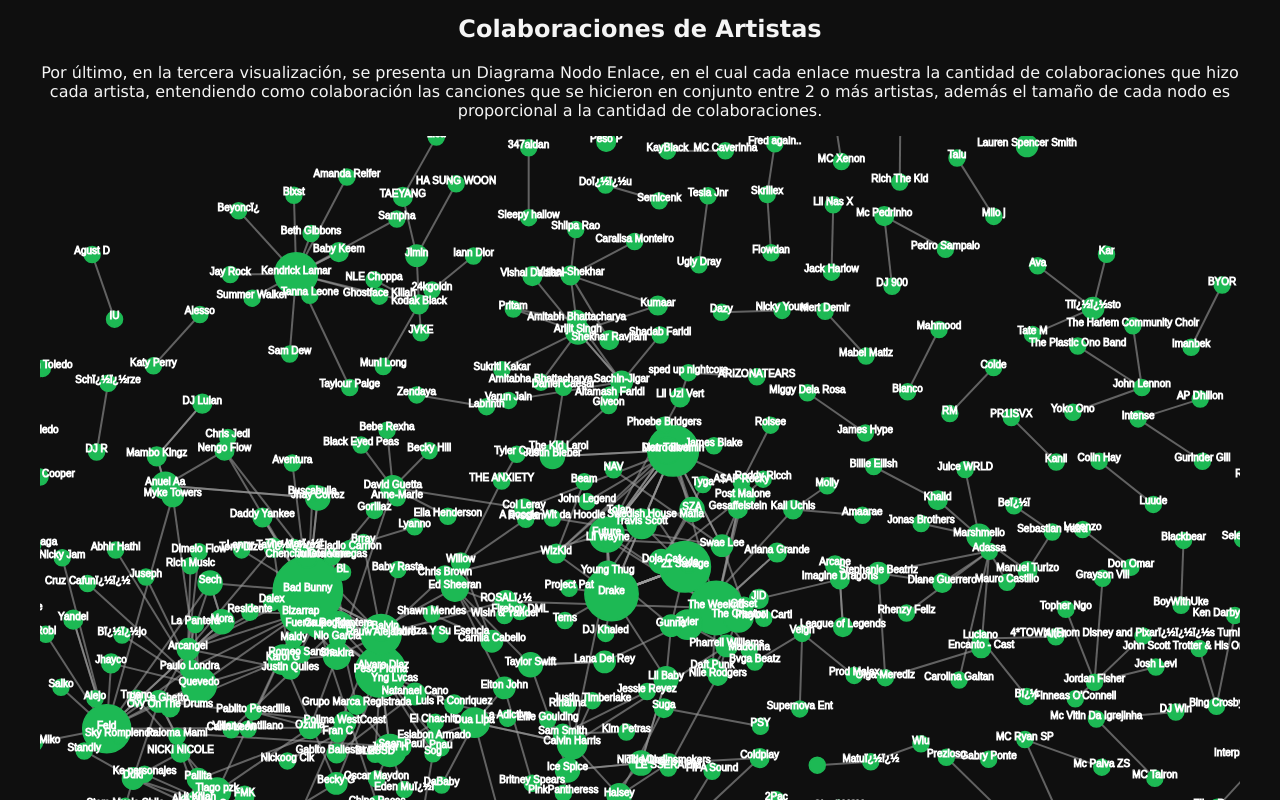
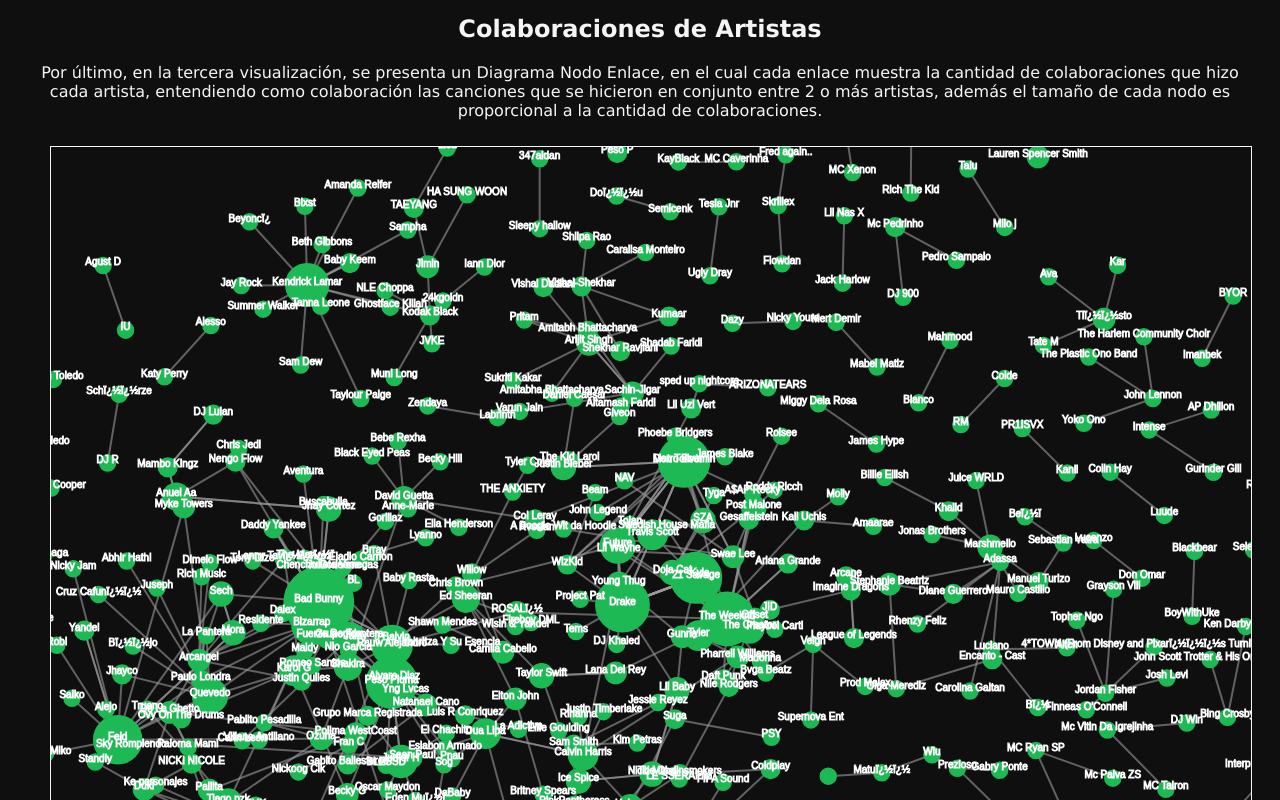
Before and after one commit to gustavopalaciosc/Proyecto-infovis, a plain HTML site: page visualizaciones.html in a window 1280 px wide. Shown: the part 1040-1840 px from the top of the page. Drawn offline with nearby package versions, Linux system fonts and the light colour scheme; animation ran at ten frames a second.

Commit message:
Cambios varios

```diff
--- a/main.js
+++ b/main.js
@@ -275,7 +275,9 @@
 
 const svg_3 = SVG3.append("svg")
     .attr("width", WIDTH_VIS_3)
-    .attr("height", HEIGHT_VIS_3);
+    .attr("height", HEIGHT_VIS_3)
+    .style("border", '1px solid')
+    .style("margin", '10px 10px');
 
     let tamano_nodo = d3.scaleLinear()
     .domain([1, 25])
@@ -292,7 +294,7 @@
         .forceSimulation(nodos)
         .force("enlaces", FuerzaEnlace)
         .force("centro", d3.forceCenter(WIDTH_VIS_3 / 2, HEIGHT_VIS_3 / 2))
-        .force("colision", d3.forceCollide(35)) // Tiene más poder que los demás
+        .force("colision", d3.forceCollide(35))
         .force("carga", d3.forceManyBody().strength(2))
 
 
--- a/style.css
+++ b/style.css
@@ -9,7 +9,7 @@
     display: flex;
     flex-direction: column;
     justify-content: center;
-    font-family: 'Lucida Sans', 'Lucida Sans Regular', 'Lucida Grande', 'Lucida Sans Unicode', Geneva, Verdana, sans-serif;
+    font-family: 'sans-serif' ,'Lucida Sans', 'Lucida Sans Regular', 'Lucida Grande', 'Lucida Sans Unicode', Geneva, Verdana;
 }
 
 #updateButton {
```
